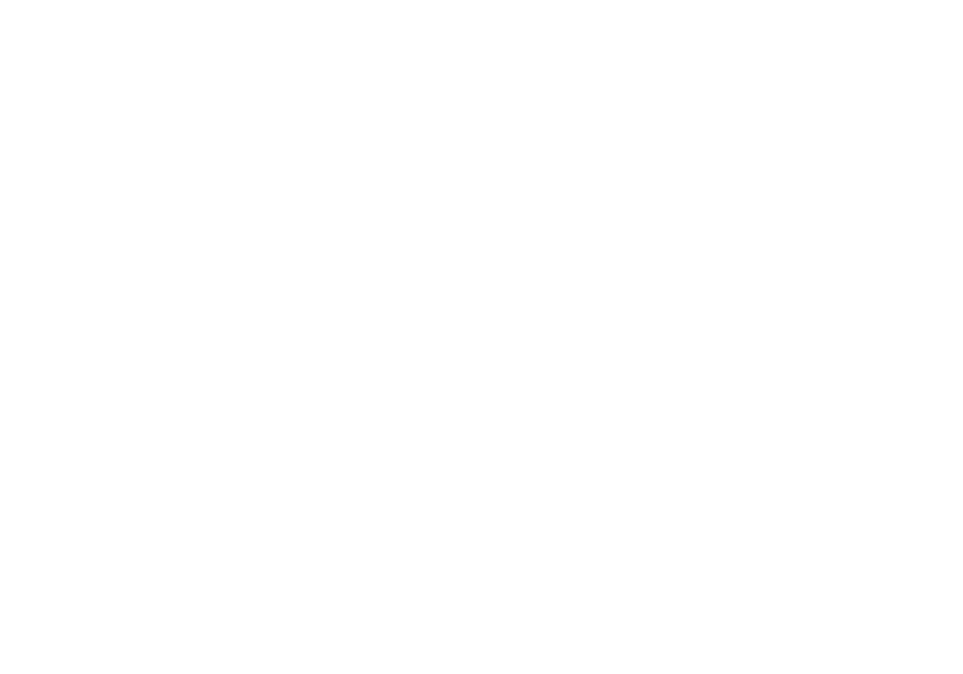
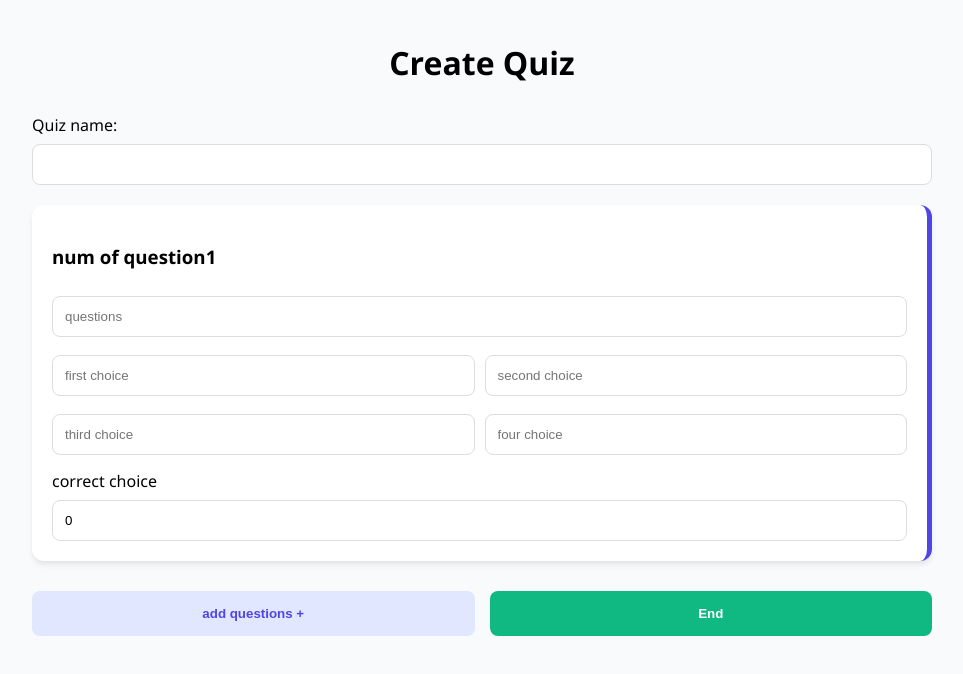
Before and after one commit to Marwan-abdelhakem/examinationSystem, a website: page client/index.html in a window 1280 px wide. Shown: the whole page, without its empty margins (158-1121 px from the left). Drawn offline with Linux system fonts and the light colour scheme.

Commit message:
frontEndTest

```diff
--- a/client/index.html
+++ b/client/index.html
@@ -1,14 +1,37 @@
 <!DOCTYPE html>
-<html lang="en">
+<html lang="en" dir="ltr">
 
 <head>
     <meta charset="UTF-8">
     <meta name="viewport" content="width=device-width, initial-scale=1.0">
-    <title>Document</title>
+    <title>examination system</title>
+    <link rel="stylesheet" href="style.css">
 </head>
 
 <body>
+    <div class="container">
+        <header>
+            <h1>Create Quiz</h1>
+        </header>
 
+        <main class="main-content">
+            <section class="form-section">
+                <div class="input-group">
+                    <label>Quiz name:</label>
+                    <input type="text" id="quizName" placeholder="">
+                </div>
+
+                <div id="questionsContainer">
+                </div>
+
+                <div class="actions">
+                    <button type="button" class="btn-add" onclick="addQuestionUI()">add questions +</button>
+                    <button type="button" class="btn-submit" onclick="submitQuiz()">End</button>
+                </div>
+            </section>
+        </main>
+    </div>
+    <script src="script.js"></script>
 </body>
 
 </html>
--- /dev/null
+++ b/client/script.js
@@ -0,0 +1,71 @@
+function addQuestionUI() {
+    const container = document.getElementById('questionsContainer');
+    const qIndex = container.children.length;
+
+    const qCard = document.createElement('div');
+    qCard.className = 'question-card';
+    qCard.innerHTML = `
+        <h3>num of question${qIndex + 1}</h3>
+        <input type="text" class="q-text" placeholder="questions">
+
+        <div class="options-grid">
+            <input type="text" class="opt" placeholder="first choice">
+            <input type="text" class="opt" placeholder="second choice">
+            <input type="text" class="opt" placeholder="third choice">
+            <input type="text" class="opt" placeholder="four choice">
+        </div>
+
+        <div style="margin-top:15px;">
+            <label>correct choice</label>
+            <input type="number" class="correct-idx" min="0" max="3" value="0">
+        </div>
+    `;
+    container.appendChild(qCard);
+}
+
+async function submitQuiz() {
+    const quizName = document.getElementById('quizName').value;
+    const cards = document.querySelectorAll('.question-card');
+
+    if (!quizName || cards.length === 0) {
+        return alert("must enter name of quiz and enter questions");
+    }
+
+    const questionsArray = [];
+    cards.forEach(card => {
+        const options = Array.from(card.querySelectorAll('.opt')).map(i => i.value);
+
+        questionsArray.push({
+            questionText: card.querySelector('.q-text').value,
+            options: options,
+            correctAnswerIndex: parseInt(card.querySelector('.correct-idx').value),
+            timerPerQuestion: 60
+        });
+    });
+
+    const finalPayload = {
+        quizName: quizName,
+        questionsArray: questionsArray
+    };
+    try {
+        const response = await fetch('http://localhost:3000/api/quiz/createQuiz', {
+            method: 'POST',
+            headers: { 'Content-Type': 'application/json' },
+            body: JSON.stringify(finalPayload)
+        });
+
+        const data = await response.json();
+
+        if (response.ok) {
+            alert("Quiz create success ");
+            location.reload();
+        } else {
+            alert("fail" + data.message);
+        }
+    } catch (error) {
+        console.error("Fetch Error:", error);
+        alert("server not work!!!!!!!!!!!");
+    }
+}
+
+window.onload = addQuestionUI;
--- /dev/null
+++ b/client/style.css
@@ -0,0 +1,83 @@
+:root {
+    --primary: #4f46e5;
+    --success: #10b981;
+    --bg: #f8fafc;
+    --card: #ffffff;
+}
+
+body {
+    font-family: 'Segoe UI', Tahoma, Geneva, Verdana, sans-serif;
+    background-color: var(--bg);
+    margin: 0;
+    padding: 20px;
+}
+
+.container {
+    max-width: 900px;
+    margin: 0 auto;
+}
+
+header {
+    text-align: center;
+    margin-bottom: 30px;
+}
+
+.input-group {
+    margin-bottom: 20px;
+}
+
+input {
+    width: 100%;
+    padding: 12px;
+    margin-top: 8px;
+    border: 1px solid #ddd;
+    border-radius: 8px;
+    box-sizing: border-box;
+}
+
+.question-card {
+    background: var(--card);
+    padding: 20px;
+    border-radius: 12px;
+    box-shadow: 0 4px 6px -1px rgba(0, 0, 0, 0.1);
+    margin-bottom: 20px;
+    border-right: 5px solid var(--primary);
+}
+
+.options-grid {
+    display: grid;
+    grid-template-columns: 1fr 1fr;
+    gap: 10px;
+    margin-top: 10px;
+}
+
+.actions {
+    display: flex;
+    gap: 15px;
+    margin-top: 30px;
+}
+
+button {
+    flex: 1;
+    padding: 15px;
+    border: none;
+    border-radius: 8px;
+    cursor: pointer;
+    font-weight: bold;
+    transition: 0.3s;
+}
+
+.btn-add {
+    background: #e0e7ff;
+    color: var(--primary);
+}
+
+.btn-submit {
+    background: var(--success);
+    color: white;
+}
+
+button:hover {
+    opacity: 0.8;
+    transform: translateY(-2px);
+}
```
